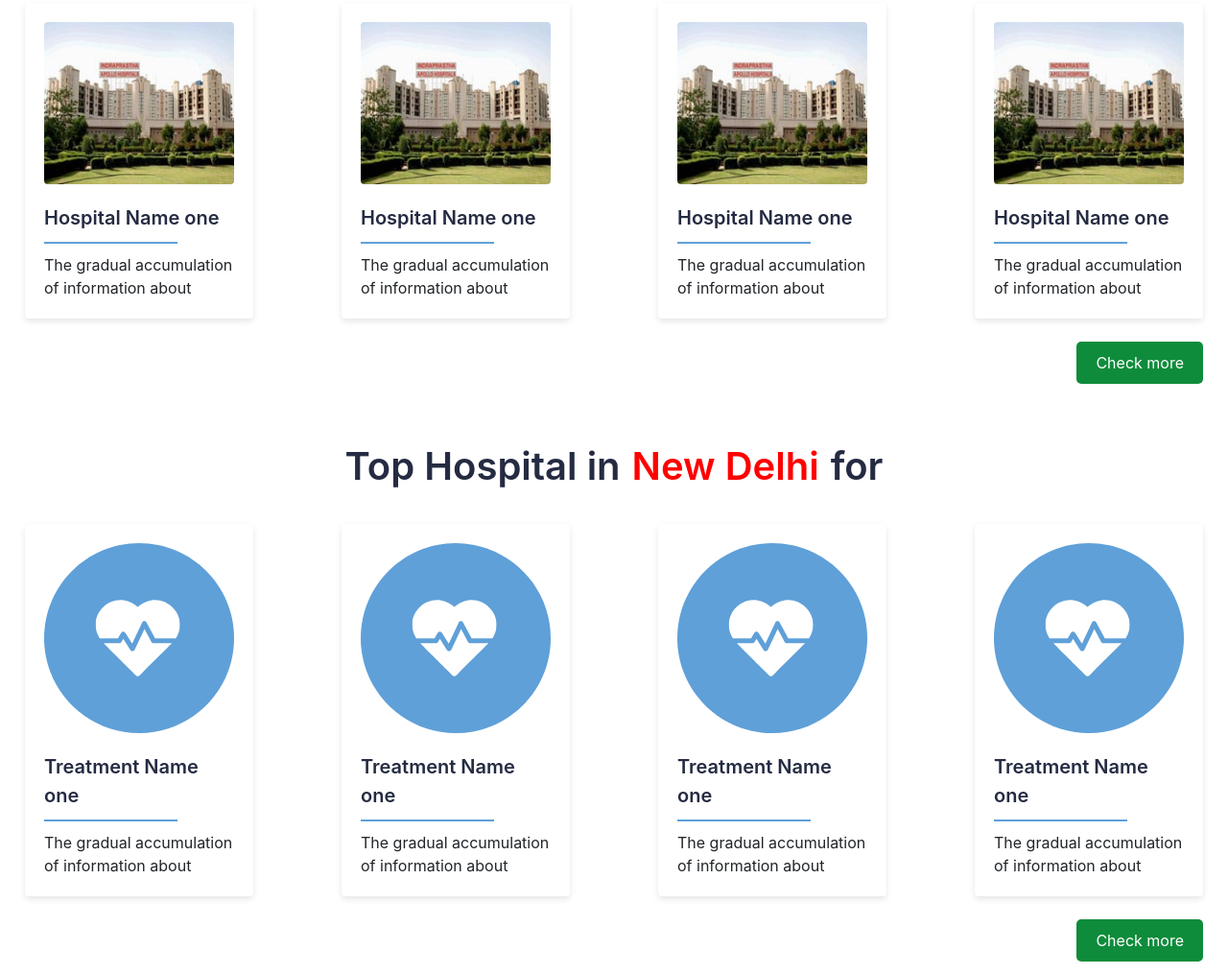
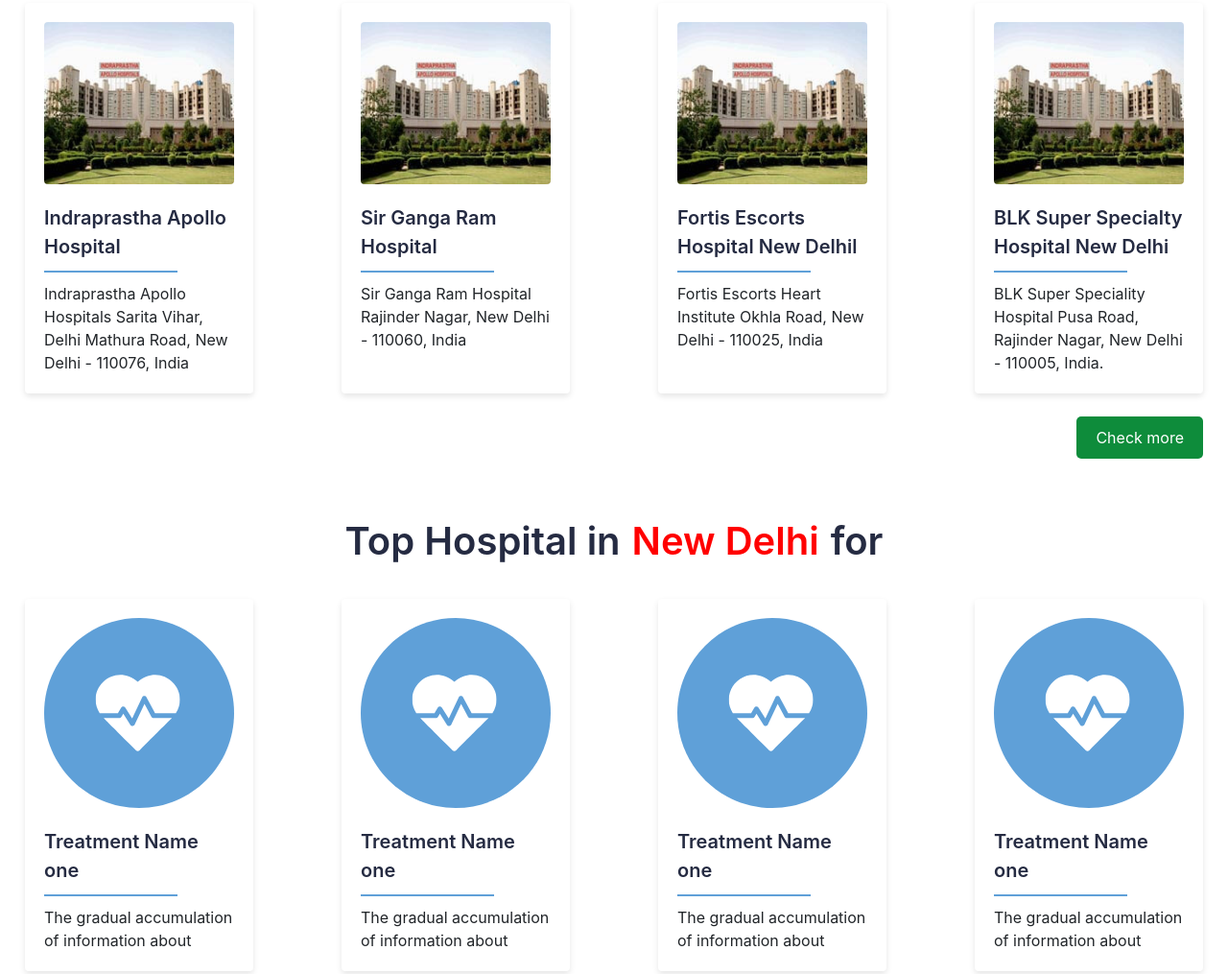
Before and after one commit to shank252127/MediHost, a plain HTML site: page index.html in a window 1280 px wide. Shown: the part 2094-3109 px from the top of the page at 96% size. Drawn offline with nearby package versions, Linux system fonts and the light colour scheme.

Commit message:
Update index.html

```diff
--- a/index.html
+++ b/index.html
@@ -158,35 +158,33 @@
           <div class="hospital-card">
             <div class="hospital-card-body">
               <img class="hospital-card-img" src="./asset/hospital.jpg" alt="">
-              <div class="hospital-card-title">Hospital Name one</div>
+              <div class="hospital-card-title">Indraprastha Apollo Hospital</div>
               <div class="hospital-border"></div>
-              <div class="hospital-address">The gradual
-                accumulation of
-                information about </div>
+              <div class="hospital-address">Indraprastha Apollo Hospitals
+                Sarita Vihar, Delhi Mathura Road,
+                New Delhi - 110076, India</div>
             </div>
             <div class="hospital-card-body">
               <img class="hospital-card-img" src="./asset/hospital.jpg" alt="">
-              <div class="hospital-card-title">Hospital Name one</div>
+              <div class="hospital-card-title">Sir Ganga Ram Hospital</div>
               <div class="hospital-border"></div>
-              <div class="hospital-address">The gradual
-                accumulation of
-                information about </div>
+              <div class="hospital-address">Sir Ganga Ram Hospital
+                Rajinder Nagar, New Delhi - 110060, India</div>
             </div>
             <div class="hospital-card-body">
               <img class="hospital-card-img" src="./asset/hospital.jpg" alt="">
-              <div class="hospital-card-title">Hospital Name one</div>
+              <div class="hospital-card-title">Fortis Escorts Hospital New Delhil</div>
               <div class="hospital-border"></div>
-              <div class="hospital-address">The gradual
-                accumulation of
-                information about </div>
+              <div class="hospital-address">Fortis Escorts Heart Institute
+                Okhla Road, New Delhi - 110025, India </div>
             </div>
             <div class="hospital-card-body">
               <img class="hospital-card-img" src="./asset/hospital.jpg" alt="">
-              <div class="hospital-card-title">Hospital Name one</div>
+              <div class="hospital-card-title">BLK Super Specialty Hospital New Delhi</div>
               <div class="hospital-border"></div>
-              <div class="hospital-address">The gradual
-                accumulation of
-                information about </div>
+              <div class="hospital-address">BLK Super Speciality Hospital
+                Pusa Road, Rajinder Nagar,
+                New Delhi - 110005, India. </div>
             </div>
           </div>
           <div class="check-more-parent">
@@ -460,20 +458,21 @@
               <div class="card-row">
                 <div class="review-card">
                   <div class="cust-image"></div>
-                  <div class="comments">Best in India. Smooth process</div>
-                  <div class="customer-name">Rahul Sharma1</div>
+                  <div class="comments">MediHost made my healthcare journey stress-free!</div>
+                  <div class="customer-name">Alisher Nurmatov</div>
                   <div class="rating">4.5/5</div>
                 </div>
                 <div class="review-card">
                   <div class="cust-image"></div>
-                  <div class="comments">Best in India. Smooth process</div>
-                  <div class="customer-name">Rahul Sharma2</div>
+                  <div class="comments">The best
+                    and affordable doctor for my treatment.</div>
+                  <div class="customer-name">Kofi Mensah</div>
                   <div class="rating">4.5/5</div>
                 </div>
                 <div class="review-card">
                   <div class="cust-image"></div>
-                  <div class="comments">Best in India. Smooth process</div>
-                  <div class="customer-name">Rahul Sharma3</div>
+                  <div class="comments">Thanks to MediHost,for making it easy .</div>
+                  <div class="customer-name">Neha Kapoor</div>
                   <div class="rating">4.5/5</div>
                 </div>
               </div>
@@ -485,7 +484,7 @@
                 <div class="review-card">
                   <div class="cust-image"></div>
                   <div class="comments">Best in India. Smooth process</div>
-                  <div class="customer-name">Rahul Sharma</div>
+                  <div class="customer-name">Ravi Sharma </div>
                   <div class="rating">4.5/5</div>
                 </div>
                 <div class="review-card">
```
